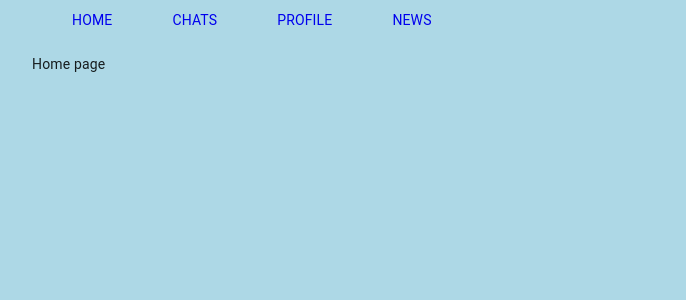
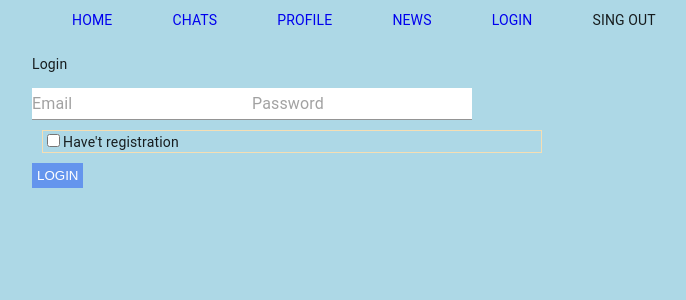
Before and after one commit to Serj-no-comments/ReactJS.github.io, a React (Create React App) app: page /login in a window 1280 px wide. Shown: the top 300 px of the page, without its empty margins (108-794 px from the left). Built offline with nearby package versions, Linux system fonts and the light colour scheme; no server answers.

Commit message:
ДЗ по уроку №9

```diff
--- a/package.json
+++ b/package.json
@@ -8,6 +8,8 @@
     "@testing-library/react": "^11.2.7",
     "@testing-library/user-event": "^12.8.3",
     "axios": "^0.21.1",
+    "db": "^3.3.1",
+    "firebase": "^8.9.1",
     "prop-types": "^15.7.2",
     "react": "^17.0.2",
     "react-dom": "^17.0.2",
--- a/src/App.css
+++ b/src/App.css
@@ -139,6 +139,7 @@
   background-color: cornflowerblue;
   border: none;
   margin-right: 10px;
+  cursor: pointer;
 }
 
 .app-date{
--- a/src/App.js
+++ b/src/App.js
@@ -2,9 +2,27 @@ import './App.css';
 import React from 'react';
 import Router from "./Profilese/Router";
 import {Link} from "react-router-dom";
+import firebase from "firebase";
+import {useDispatch} from "react-redux";
+import {changeIsAuthed} from "./actions/Profile";
 
 function App() {
+    const dispatch=useDispatch()
 
+    React.useEffect(()=>{
+        firebase.auth().onAuthStateChanged(user=>{
+            console.log('onAuthStateChange',{user})
+            if(user){
+                dispatch(changeIsAuthed(!!user))
+            }
+        })
+    },[])
+
+    const handleSignOut=(e)=>{
+        e.preventDefault()
+
+        firebase.auth().signOut()
+    }
 
   return <div className="Header container">
             <div className="Header-List">
@@ -17,7 +35,13 @@ function App() {
                    <Link to="/profile" className="Header-List-Item">
                        Profile
                    </Link>
-                    <Link to='/news' className="Header-List-Item">news</Link>
+                    <Link to='/news' className="Header-List-Item">
+                        news
+                    </Link>
+                    <Link to='/login' className="Header-List-Item">
+                        login
+                    </Link>
+                    <a onClick={handleSignOut} className="Header-List-Item">sing out</a>
                </div>
               <Router/>
           </div>
--- a/src/Chat/Chat.js
+++ b/src/Chat/Chat.js
@@ -3,7 +3,8 @@ import React from "react";
 import Input from "../Input/Input";
 import PropTypes from "prop-types";
 import {useDispatch, useSelector} from "react-redux";
-import { sendMessageBot} from "../actions/messages";
+import {sendMessageBot, subscribeOnMessagesChanging} from "../actions/messages";
+import firebase from "firebase";
 
 export const AUTHOR={
     BOT:'Bot',
@@ -29,15 +30,24 @@ const useIsChatExists=({chatId})=>{
 }
 
  const Chat=(props)=>{
+     const dispatch=useDispatch()
 
     const {chatId}=useParams()
-     const messageList=useSelector(state => state.messages[chatId]||[])
-     const dispatch=useDispatch()
+
+     const [messageList,setMessageList]=React.useState([])
+     // const messageList=useSelector(state => state.messages[chatId]||[])
+     // const dispatch=useDispatch()
 
 
 
+     React.useEffect(()=>{
+            dispatch(subscribeOnMessagesChanging(chatId))
+
+     },[])
 
      const handleMessageSubmit=(newMessageText)=>{
+
+
         dispatch(sendMessageBot(chatId,{
             id:`message${Date.now()}`,
             author:AUTHOR.ME,
--- /dev/null
+++ b/src/Login/index.js
@@ -0,0 +1,80 @@
+import React from "react";
+import {TextField, Button} from "@material-ui/core";
+import firebase from "firebase";
+import ProfileInfo from "../Profilese/Component";
+
+export default function Login(props) {
+    const [email,setEmail]=React.useState("")
+    const [password,setPassword]=React.useState("")
+    const [error,setError]=React.useState('')
+    const [isSigningUp,setIsSigningUp]=React.useState(false)
+
+    const handleChangeEmail=e=>setEmail(e.target.value)
+    const handleChangePassword=e=>setPassword(e.target.value)
+    const handleIsSigningUpChange=e=>setIsSigningUp(e.target.checked)
+
+    const handleLogin=async ()=>{
+        try{
+            await firebase.auth().signInWithEmailAndPassword(email,password)
+        } catch(error) {
+            setError(error.message)
+        }
+    }
+
+    const handleSignUp=async ()=>{
+        try{
+            await firebase.auth().createUserWithEmailAndPassword(email,password)
+        } catch(error) {
+            setError(error.message)
+        }
+    }
+
+    const handleSubmit=async ()=>{
+        console.log('Try to login',{email,password})
+        if(!email ||  !password){
+            setError('Input yours data')
+            return
+        }
+        if(isSigningUp){
+            handleSignUp()
+            return
+        }
+        handleLogin()
+    }
+    return <div>
+        <p>{isSigningUp?'Sign Up':'Login'}</p>
+        <TextField
+            className='App-form-input'
+            placeholder='Email'
+            value={email}
+            type='email'
+            onChange={handleChangeEmail}
+        />
+
+
+        <TextField
+            className='App-form-input'
+            placeholder='Password'
+            value={password}
+            type='password'
+            onChange={handleChangePassword}
+        />
+        <div className="app-date">
+            <input
+                type="checkbox"
+                checked={isSigningUp}
+                onChange={handleIsSigningUpChange}
+            />
+            <span>Have't registration</span>
+        </div>
+
+        <button
+            className='App-form-button'
+            onClick={handleSubmit}
+        >
+            {isSigningUp?('Sign Up'):'Login'}
+        </button>
+
+        <p>{error}</p>
+    </div>
+}
--- a/src/Profilese/Router.js
+++ b/src/Profilese/Router.js
@@ -1,22 +1,31 @@
 import React from "react";
 import '../App.css'
-import {Switch,Route} from "react-router";
+import {Switch,Route,Redirect} from "react-router";
 import Profile from "./Profile";
 import Chat from "../Chat/Chat";
 import Chats from "../Chat/Chats";
 import News from "../News";
+import Login from "../Login";
+import {useSelector} from "react-redux";
+
+const PrivateRoute = (props) => {
+    const isAuthed = useSelector((state) => state.profile.isAuthed)
+
+    return isAuthed ? <Route {...props} /> : <Redirect to="/login" />
+}
 
 export default function Router() {
     return(
 
         <Switch>
 
-            <Route exact path="/chats" render={()=> <Chats />}/>
+            <PrivateRoute exact path="/chats" render={()=> <Chats />}/>
 
-            <Route path="/chats/:chatId" component={Chat}
+            <PrivateRoute path="/chats/:chatId" component={Chat}
                 />}  />
 
-            <Route path="/profile" component={Profile} />
+            <PrivateRoute path="/profile" component={Profile} />
+            <Route path='/login' component={Login}/>
             <Route path='/news' component={News}/>
             <Route path="/" render={()=><p>Home page</p>} />
             <Route>
--- a/src/Reduse/Profile.js
+++ b/src/Reduse/Profile.js
@@ -1,10 +1,11 @@
-import {CHANGE_IS_ONLINE} from '../actions/Profile';
+import {CHANGE_IS_AUTHED, CHANGE_IS_ONLINE} from '../actions/Profile';
 
 const initialState={
     name: 'Sergei',
     age: 24,
     gender:'Male',
     isOnline: true,
+    isAuthed: false,
 }
 
 export default function reducer(state=initialState,action){
@@ -15,6 +16,12 @@ export default function reducer(state=initialState,action){
                 isOnline: action.payload.isOnline,
             }
         }
+        case CHANGE_IS_AUTHED:{
+            return {
+                ...state,
+                isAuthed:action.payload.isAuthed,
+            }
+        }
         default:
             return state
     }
--- a/src/actions/Profile.js
+++ b/src/actions/Profile.js
@@ -1,10 +1,18 @@
 export const CHANGE_IS_ONLINE="PROFILE::CHANGE_IS_ONLINE"
+export const CHANGE_IS_AUTHED="PROFILE::CHANGE_IS_AUTHED"
 
 export const changeIsOnline=(isOnline)=>({
     type:CHANGE_IS_ONLINE,
     payload:{
         isOnline,
     },
+})
+
+export const changeIsAuthed=(isAuthed)=>({
+    type:CHANGE_IS_AUTHED,
+    payload:{
+        isAuthed,
+    }
 })
 
 export const changeIsOnlineWithThunk=(isOnline)=>{
--- a/src/actions/messages.js
+++ b/src/actions/messages.js
@@ -1,4 +1,5 @@
 import {AUTHOR} from "../Chat/Chat";
+import firebase from "firebase";
 export const ADD_MESSAGE='MESSAGES::ADD_MESSAGE'
 
 export const addMessage=(chatId,message)=>({
@@ -11,15 +12,39 @@ export const addMessage=(chatId,message)=>({
 
 export  const sendMessageBot=(chatId,message)=>{
     return (dispatch, getState)=>{
-        dispatch(addMessage(chatId,message))
+        firebase.database().ref('messages').child(chatId).push(message)
 
         let timer=setTimeout(()=>{
-            dispatch(addMessage(chatId,{
+            firebase.database().ref('messages').child(chatId).push({
                 id: `message${Date.now()}`,
                 author: AUTHOR.BOT,
-                text: 'Привет'}))
+                text: 'Привет'})
 
             clearTimeout(timer)
         },1500)
     }
 }
+
+export const subscribeOnMessagesChanging=(chatId)=>{
+    return(dispatch,getState)=>{
+        firebase
+            .database()
+            .ref('messages')
+            .child(chatId)
+            .on('child_added',(snapshot)=>{
+                console.log('child_added',snapshot.val())
+
+                dispatch(addMessage(chatId,snapshot.val()))
+            })
+
+        firebase
+            .database()
+            .ref('messages')
+            .child(chatId)
+            .on('child_changed',(snapshot)=>{
+                console.log('child_changed',snapshot.val())
+
+                dispatch(addMessage(chatId,snapshot.val()))
+            })
+    }
+    }
--- a/src/index.js
+++ b/src/index.js
@@ -8,7 +8,8 @@ import {createTheme, ThemeProvider} from "@material-ui/core";
 import CssBaseline from "@material-ui/core/CssBaseline";
 import {Provider} from "react-redux";
 import {persistor, store} from "./Reduse/store";
-import { PersistGate } from 'redux-persist/integration/react'
+import { PersistGate } from 'redux-persist/integration/react';
+import './services/firebase';
 
 const myThem=createTheme({
     palette:{
--- /dev/null
+++ b/src/services/firebase.js
@@ -0,0 +1,12 @@
+import firebase from "firebase";
+
+const firebaseConfig = {
+    apiKey: "AIzaSyCic4JhHNSqHqZqeRFqD4HMO8OIwWjM_Dk",
+    authDomain: "gb-react-2e13a.firebaseapp.com",
+    projectId: "gb-react-2e13a",
+    storageBucket: "gb-react-2e13a.appspot.com",
+    messagingSenderId: "927230982622",
+    appId: "1:927230982622:web:316bd84a002e5566cc854f"
+};
+
+firebase.initializeApp(firebaseConfig);
```
Also changed, not shown: 1 other file (tests, documents, lock files or other folders).
